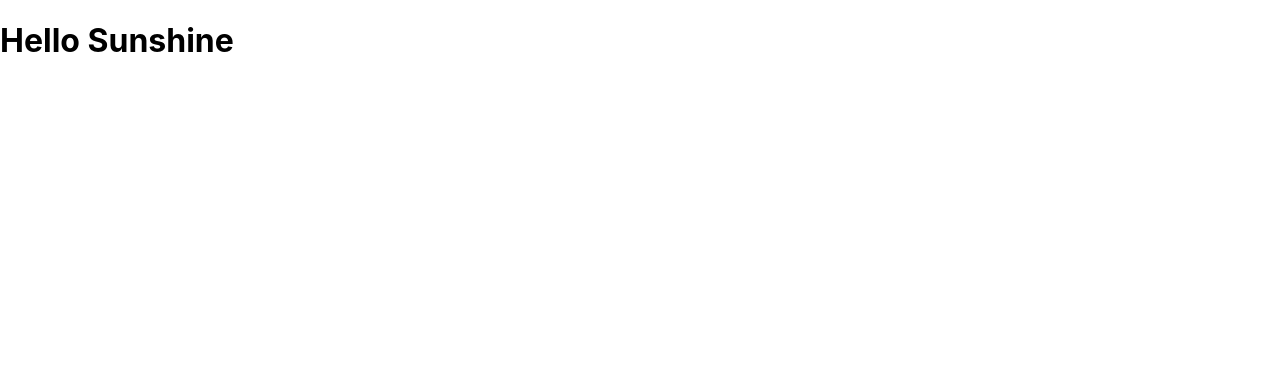
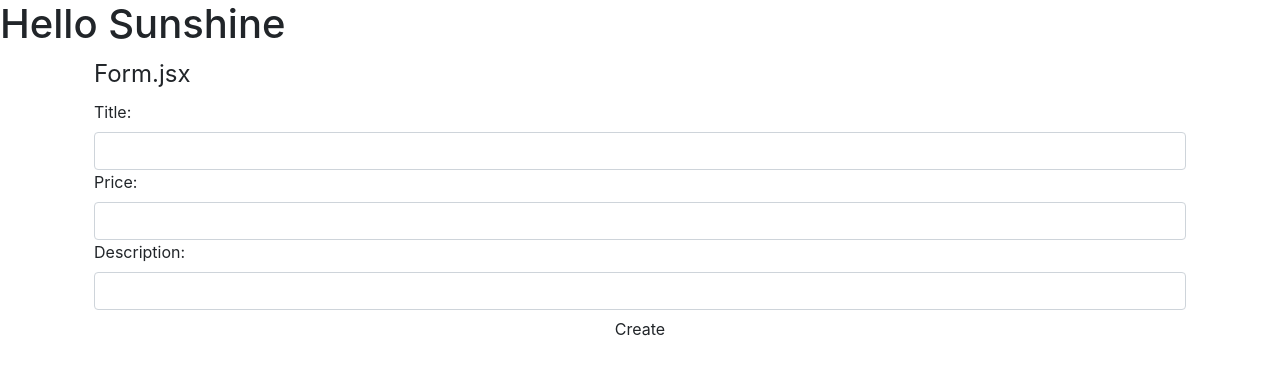
Before and after one commit to hope-crichlow/MERN, a React (Create React App) app in the folder Full_Stack_MERN/product_manager/client/: page / in a window 1280 px wide. Shown: the top 374 px of the page. Built offline with nearby package versions, Linux system fonts and the light colour scheme; no server answers.

Commit message:
Products being added to db via form

```diff
--- a/Full_Stack_MERN/product_manager/client/public/index.html
+++ b/Full_Stack_MERN/product_manager/client/public/index.html
@@ -10,34 +10,14 @@
       content="Web site created using create-react-app"
     />
     <link rel="apple-touch-icon" href="%PUBLIC_URL%/logo192.png" />
-    <!--
-      manifest.json provides metadata used when your web app is installed on a
-      user's mobile device or desktop. See https://developers.google.com/web/fundamentals/web-app-manifest/
-    -->
+
     <link rel="manifest" href="%PUBLIC_URL%/manifest.json" />
-    <!--
-      Notice the use of %PUBLIC_URL% in the tags above.
-      It will be replaced with the URL of the `public` folder during the build.
-      Only files inside the `public` folder can be referenced from the HTML.
-
-      Unlike "/favicon.ico" or "favicon.ico", "%PUBLIC_URL%/favicon.ico" will
-      work correctly both with client-side routing and a non-root public URL.
-      Learn how to configure a non-root public URL by running `npm run build`.
-    -->
-    <title>React App</title>
+    <link rel="stylesheet" href="https://cdn.jsdelivr.net/npm/bootstrap@5.1.0/dist/css/bootstrap.min.css" integrity="sha384-KyZXEAg3QhqLMpG8r+8fhAXLRk2vvoC2f3B09zVXn8CA5QIVfZOJ3BCsw2P0p/We" crossorigin="anonymous">
+    <title>Product Manager</title>
   </head>
   <body>
     <noscript>You need to enable JavaScript to run this app.</noscript>
     <div id="root"></div>
-    <!--
-      This HTML file is a template.
-      If you open it directly in the browser, you will see an empty page.
 
-      You can add webfonts, meta tags, or analytics to this file.
-      The build step will place the bundled scripts into the <body> tag.
-
-      To begin the development, run `npm start` or `yarn start`.
-      To create a production bundle, use `npm run build` or `yarn build`.
-    -->
   </body>
 </html>
--- a/Full_Stack_MERN/product_manager/client/src/App.js
+++ b/Full_Stack_MERN/product_manager/client/src/App.js
@@ -1,5 +1,6 @@
 import { BrowserRouter, Switch, Route } from "react-router-dom";
 import axios from "axios";
+import Form from "./components/Form";
 
 function App() {
 	axios
@@ -11,6 +12,7 @@ function App() {
 		<div className="App">
 			<h1>Hello Sunshine</h1>
 			<BrowserRouter>
+        <Form />
         <Switch>
           <Route exact path="/">
 
--- /dev/null
+++ b/Full_Stack_MERN/product_manager/client/src/components/Form.jsx
@@ -0,0 +1,66 @@
+import React, { useState } from "react";
+import axios from "axios";
+// import { useHistory } from "react-router-dom";
+
+const Form = () => {
+	// const history = useHistory();
+	const [title, setTitle] = useState("");
+	const [price, setPrice] = useState("");
+	const [description, setDescription] = useState("");
+
+	const onSubmitHandler = (e) => {
+		e.preventDefault();
+		// Post request to create a new person
+		axios
+			.post("http://localhost:8000/api/product/new", {
+				title,
+				price,
+				description,
+			})
+			.then((res) => console.log(res))
+			.catch((err) => console.log(err));
+	};
+
+	return (
+		<div className="container px-4 ">
+			<fieldset>
+				<legend>Form.jsx</legend>
+				<form onSubmit={onSubmitHandler}>
+					<div>
+						<label className="form-label">Title: </label>
+						<input
+							className="form-control"
+							type="text"
+							onChange={(e) => setTitle(e.target.value)}
+							value={title}
+						/>
+
+					</div>
+					<div>
+						<label className="form-label">Price: </label>
+						<input
+							className="form-control"
+							type="number"
+							onChange={(e) => setPrice(e.target.value)}
+							value={price}
+						/>
+
+					</div>
+					<div>
+						<label className="form-label">Description: </label>
+						<input
+							className="form-control"
+							type="text"
+							onChange={(e) => setDescription(e.target.value)}
+							value={description}
+						/>
+
+					</div>
+					<button type="submit" className="btn form-control">Create</button>
+				</form>
+			</fieldset>
+		</div>
+	);
+};
+
+export default Form;
```
Also changed, not shown: Full_Stack_MERN/product_manager/client/src/views/Create.jsx (added, +11 -0 lines), Full_Stack_MERN/product_manager/client/src/views/Main.jsx (added).
